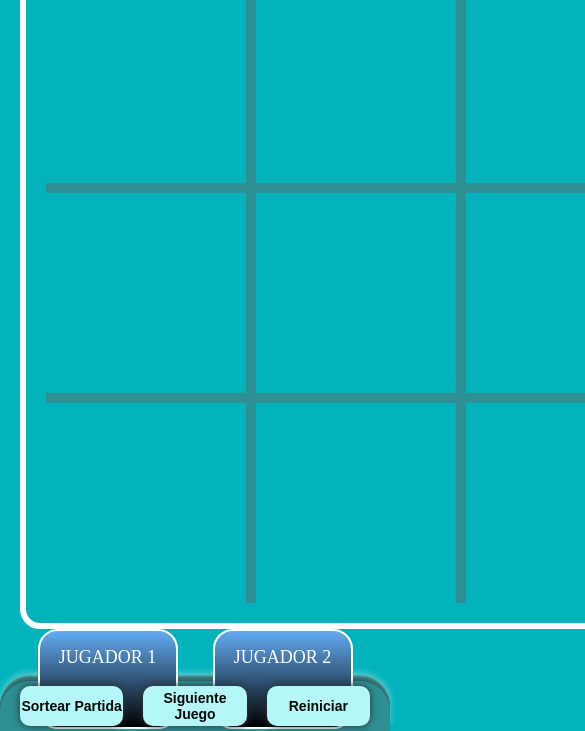
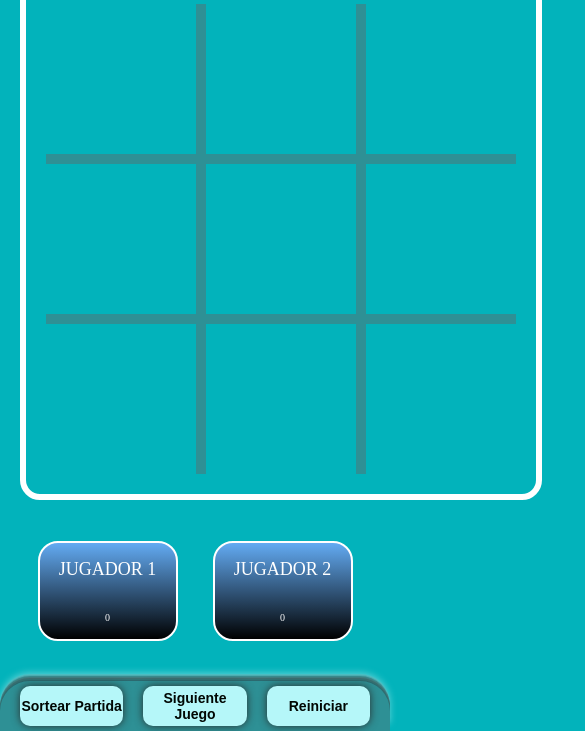
Before and after one commit to UCC-LabCompu2-Historico/proyecto2022-gaggio-filippin, a plain HTML site: page index.html in a window 390 px wide. Shown: the part 183-914 px from the top of the page, 585 px wide, since content can reach past the window. Drawn offline with Linux system fonts and the light colour scheme; a web font is replaced by a local one.

Commit message:
Se le agrego responsive al grid

```diff
--- a/styles/styles.css
+++ b/styles/styles.css
@@ -95,8 +95,8 @@ body{
     border: 6px solid white;
     border-radius: 20px;
     padding: inherit;
-    max-width: 650px;
-    min-width: 650px;
+    max-width: 672px;
+    width: fit-content;
     height: fit-content;
     margin: auto;
 }
@@ -161,6 +161,28 @@ body{
     height: 200px;
     width: 200px;
     background: #02b3bb;
+}
+
+@media only screen and (max-height: 900px) {
+    .juego-celda {
+        height: 150px;
+        width: 150px;
+    }
+
+    .section__main{
+        max-width: 522px;
+    }
+}
+
+@media only screen and (max-height: 776px) {
+    .juego-celda {
+        height: 120px;
+        width: 120px;
+    }
+
+    .section__main{
+        max-width: 432px;
+    }
 }
 
 .footer {
```
